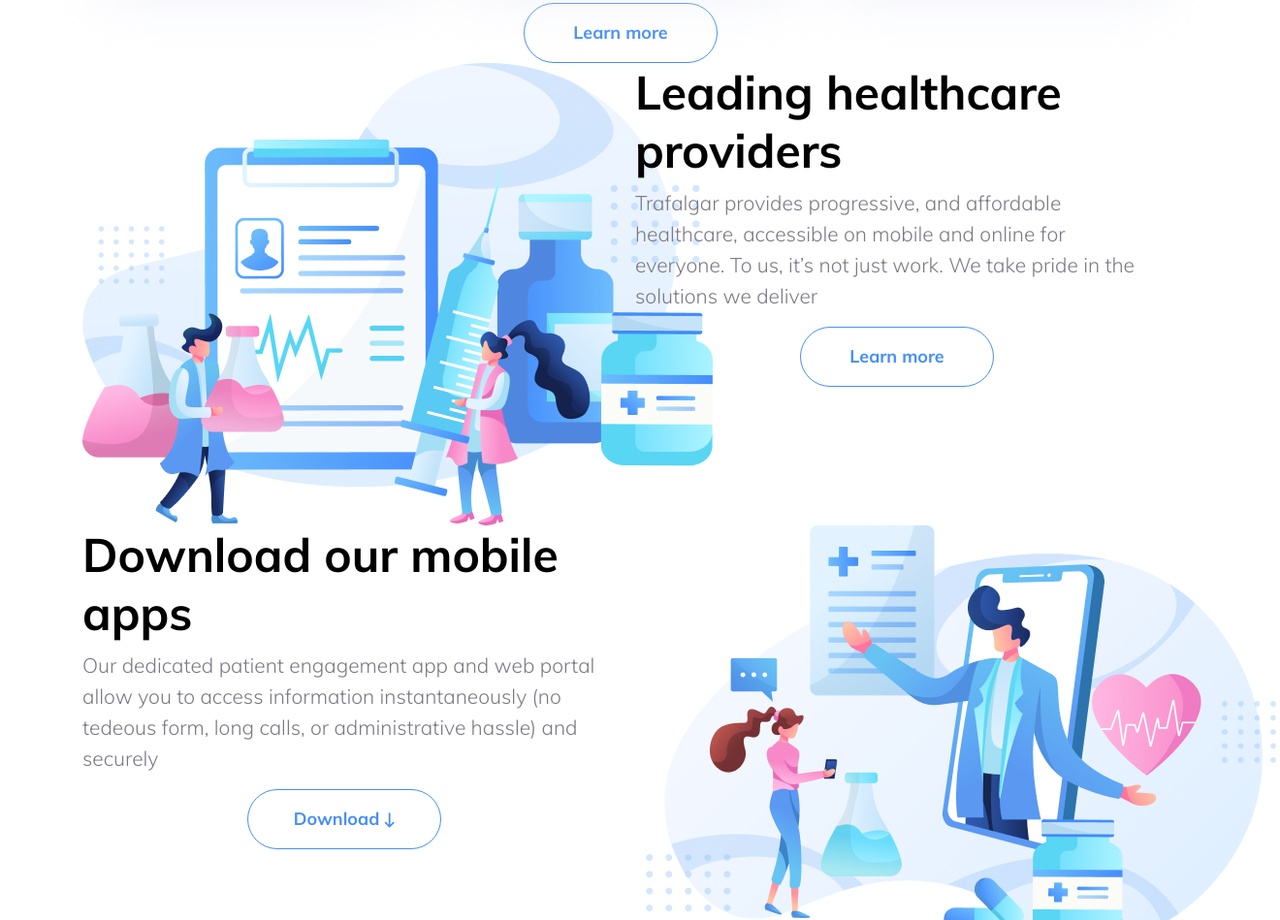
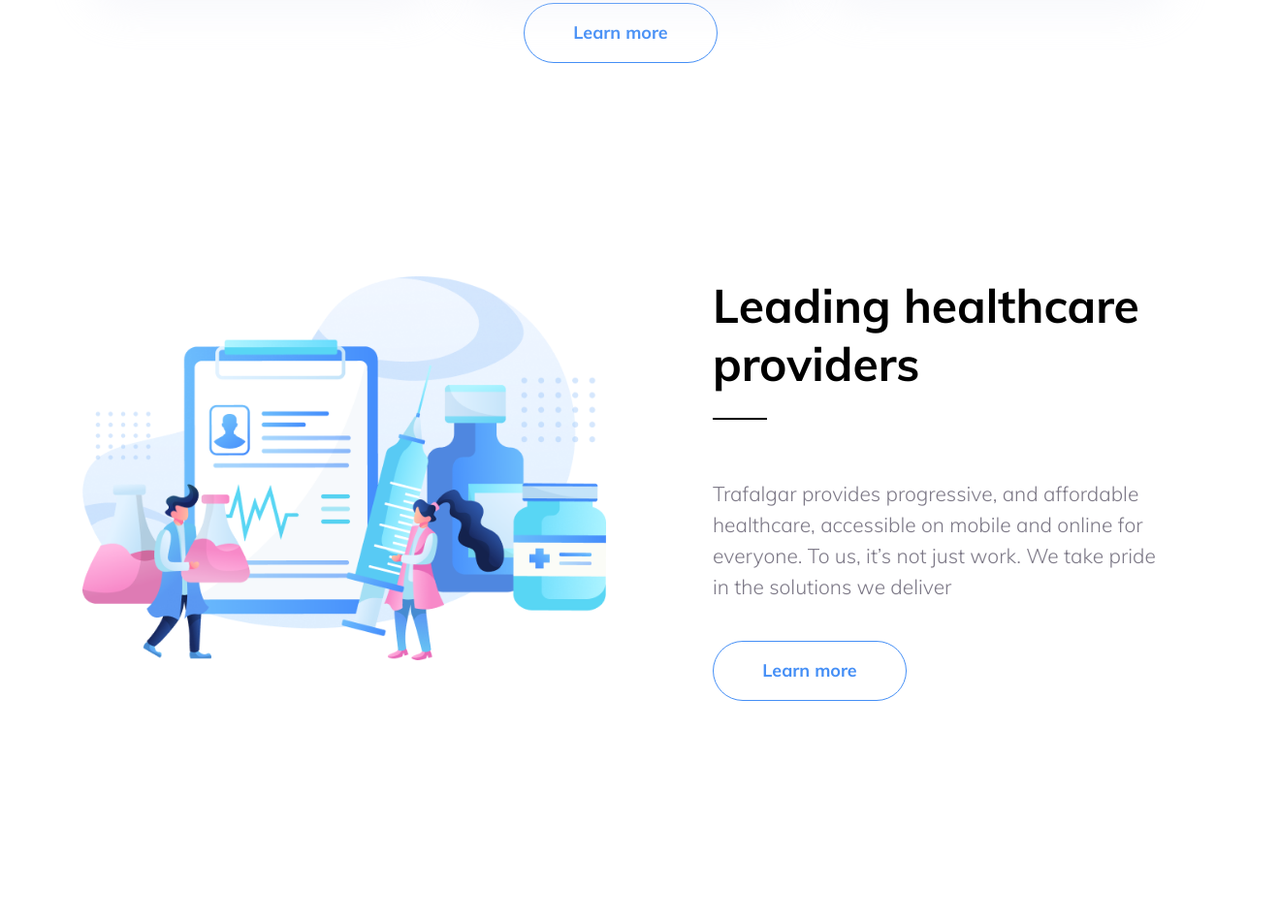
Before and after one commit to ArtemKhorosh/Trafalgar, a plain HTML site: page index.html in a window 1280 px wide. Shown: the part 1882-2831 px from the top of the page at 97% size, 1320 px wide, since content can reach past the window. Drawn offline with Linux system fonts and the light colour scheme.

Commit message:
Update main.css

```diff
--- a/css/main.css
+++ b/css/main.css
@@ -183,6 +183,7 @@ h3 {
 	border: 1.4px solid #458FF6;
 	text-decoration: none;
 	margin: 0 auto;
+	margin-bottom: 220px;
 }
 
 .btn-service:hover {
@@ -191,3 +192,74 @@ h3 {
 	transition: all 0.5s ease;
 	border: 1.4px solid #fff;
 }
+
+/* Section providers */
+
+.section-img {
+	width: inherit;
+}
+
+.section-providers-text {
+	padding-left: 80px;
+	text-align: left;
+}
+
+.section-providers-text-title {
+	margin-bottom: 60px;
+}
+
+.section-providers-text-title::after {
+	content: '';
+	display: block;
+	width: 56px;
+	height: 2px;
+	background-color: #000;
+	margin-top: 26px;
+}
+
+.section-providers-text-intro {
+	margin-bottom: 40px;
+}
+
+.btn-providers {
+	margin: 0;
+	margin-bottom: 229px;
+}
+
+
+/* Section app */
+
+.section-app-text {
+	padding-right: 80px;
+	text-align: left;
+}
+
+.section-app-text-title {
+	margin-bottom: 60px;
+}
+
+.section-app-text-title::after {
+	content: '';
+	display: block;
+	width: 56px;
+	height: 2px;
+	background-color: #000;
+	margin-top: 26px;
+}
+
+.section-app-text-intro {
+	padding-right: 20px;
+	margin-bottom: 40px;
+}
+
+.btn-icon {
+	margin-bottom: 5px;
+	padding-left: 15px;
+}
+
+/* Section-slider*/
+
+.section-slider-text {
+	line-height: 48;
+	margin: 0 auto;
+}
```
